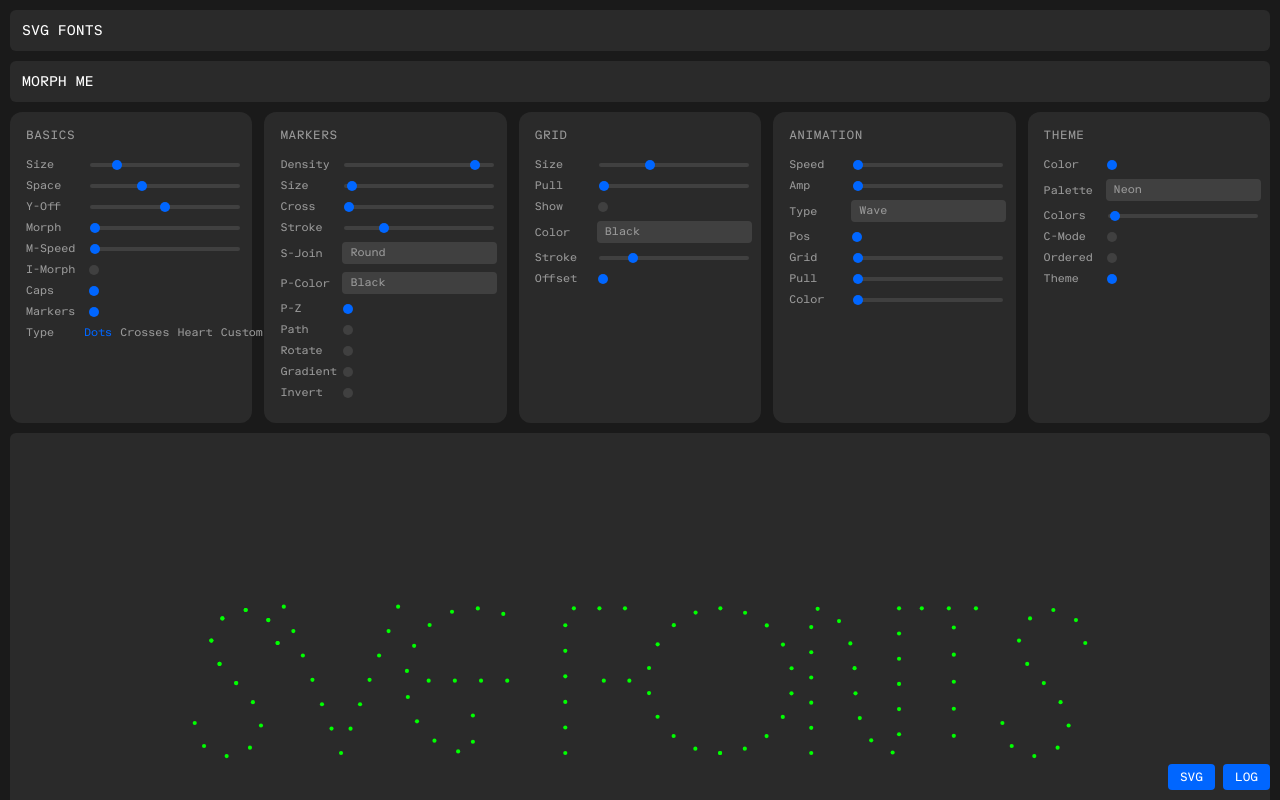
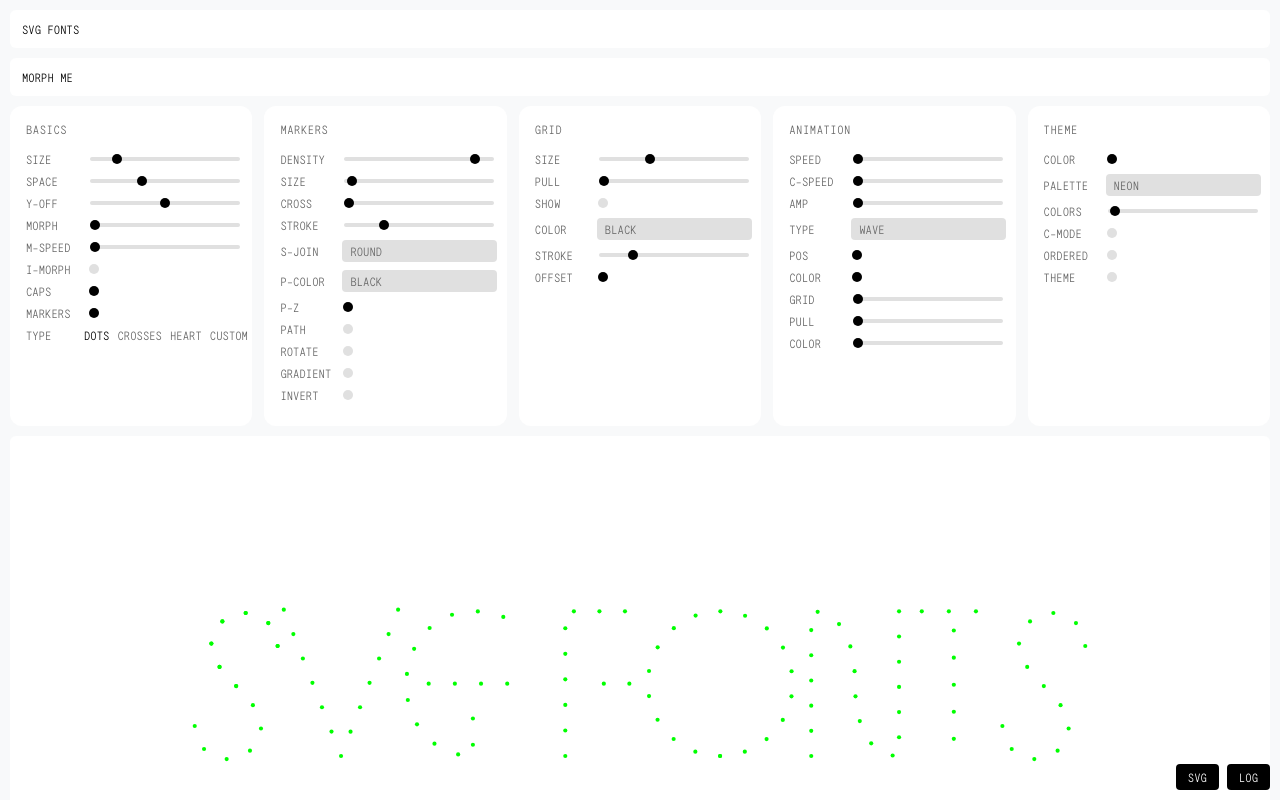
Before and after one commit to jahnDOTkoutrios/svgfontoutliner, a plain HTML site: page index.html in a window 1280 px wide. Shown: the top 800 px of the page. Drawn offline with Linux system fonts and the light colour scheme.

Commit message:
font changes

```diff
--- a/index.html
+++ b/index.html
@@ -9,25 +9,26 @@
     <script src="https://html2canvas.hertzen.com/dist/html2canvas.min.js"></script>
     <style>
         @font-face {
-            font-family: 'RiformaMonoLL';
-            src: url('RiformaMonoLL-Regular.otf') format('opentype');
+            font-family: 'G2ErikaMono';
+            src: url('G2-Erika-Mono.otf') format('opentype');
             font-weight: normal;
             font-style: normal;
         }
 
         body {
-            font-family: 'RiformaMonoLL', monospace;
+            font-family: 'G2ErikaMono', monospace;
             max-width: 100%;
             margin: 0;
             padding: 10px;
             background-color: #f8f9fa;
             transition: background-color 0.3s ease;
-            font-size: 14px;
+            font-size: 12px;
             font-weight: normal;
             box-sizing: border-box;
             min-height: 100vh;
             display: flex;
             flex-direction: column;
+            text-transform: uppercase;
         }
 
         body.dark {
@@ -47,16 +48,17 @@
         #textInput {
             width: 100%;
             padding: 12px;
-            font-size: 14px;
+            font-size: 12px;
             margin-bottom: 10px;
             border: none;
             border-radius: 6px;
             background-color: white;
-            font-family: 'RiformaMonoLL', monospace;
+            font-family: 'G2ErikaMono', monospace;
             transition: all 0.3s ease;
             box-sizing: border-box;
             outline: none;
             font-weight: normal;
+            text-transform: uppercase;
         }
 
         body.dark #textInput {
@@ -67,16 +69,17 @@
         #textInput2 {
             width: 100%;
             padding: 12px;
-            font-size: 14px;
+            font-size: 12px;
             margin-bottom: 10px;
             border: none;
             border-radius: 6px;
             background-color: white;
-            font-family: 'RiformaMonoLL', monospace;
+            font-family: 'G2ErikaMono', monospace;
             transition: all 0.3s ease;
             box-sizing: border-box;
             outline: none;
             font-weight: normal;
+            text-transform: uppercase;
         }
 
         body.dark #textInput2 {
@@ -160,12 +163,13 @@
         }
 
         .control-group label {
-            font-size: 11px;
+            font-size: 12px;
             color: #666;
             transition: color 0.3s ease;
             text-align: left;
-            font-family: 'RiformaMonoLL', monospace;
+            font-family: 'G2ErikaMono', monospace;
             font-weight: normal;
+            text-transform: uppercase;
         }
 
         body.dark .control-group label {
@@ -191,10 +195,14 @@
             -webkit-appearance: none;
             width: 10px;
             height: 10px;
-            background: #0066ff;
+            background: #000000;
             border-radius: 50%;
             cursor: pointer;
             transition: all 0.3s ease;
+        }
+
+        body.dark .control-group input[type="range"]::-webkit-slider-thumb {
+            background: #FFFFFF;
         }
 
         .control-group input[type="range"]::-webkit-slider-thumb:hover {
@@ -206,8 +214,9 @@
             font-size: 12px;
             color: #666;
             transition: color 0.3s ease;
-            font-family: 'RiformaMonoLL', monospace;
+            font-family: 'G2ErikaMono', monospace;
             font-weight: normal;
+            text-transform: uppercase;
         }
 
         body.dark .control-group span {
@@ -245,11 +254,11 @@
         }
 
         input:checked+.slider {
-            background-color: #0066ff;
+            background-color: #000000;
         }
 
         body.dark input:checked+.slider {
-            background-color: #0066ff;
+            background-color: #FFFFFF;
         }
 
         .slider:hover {
@@ -267,7 +276,7 @@
         }
 
         .export-btn {
-            background-color: #0066ff;
+            background-color: #000000;
             color: white;
             border: none;
             padding: 6px 12px;
@@ -278,21 +287,23 @@
             display: flex;
             align-items: center;
             gap: 4px;
-            font-family: 'RiformaMonoLL', monospace;
+            font-family: 'G2ErikaMono', monospace;
             font-weight: normal;
+            text-transform: uppercase;
         }
 
         .export-btn:hover {
-            background-color: #0052cc;
+            background-color: #333333;
             transform: translateY(-1px);
         }
 
         body.dark .export-btn {
-            background-color: #0066ff;
+            background-color: #FFFFFF;
+            color: #000000;
         }
 
         body.dark .export-btn:hover {
-            background-color: #0052cc;
+            background-color: #CCCCCC;
         }
 
         .control-group select {
@@ -302,14 +313,16 @@
             border: none;
             border-radius: 4px;
             padding: 0 8px;
-            font-size: 11px;
+            font-size: 12px;
             color: #666;
-            font-family: 'RiformaMonoLL', monospace;
+            font-family: 'G2ErikaMono', monospace;
             -webkit-appearance: none;
             -moz-appearance: none;
             appearance: none;
             cursor: pointer;
             outline: none;
+            font-weight: normal;
+            text-transform: uppercase;
         }
 
         body.dark .control-group select {
@@ -331,10 +344,12 @@
             padding: 4px 8px;
             border-radius: 4px;
             cursor: pointer;
-            font-size: 11px;
+            font-size: 12px;
             color: #666;
             transition: all 0.3s ease;
-            font-family: 'RiformaMonoLL', monospace;
+            font-family: 'G2ErikaMono', monospace;
+            font-weight: normal;
+            text-transform: uppercase;
         }
 
         body.dark .type-btn {
@@ -352,21 +367,23 @@
         }
 
         .type-btn.active {
-            background-color: #0066ff;
+            background-color: #000000;
             color: white;
         }
 
         body.dark .type-btn.active {
-            background-color: #0066ff;
-            color: white;
+            background-color: #FFFFFF;
+            color: #000000;
         }
 
         .type-text {
-            font-size: 11px;
+            font-size: 12px;
             color: #666;
             cursor: pointer;
             transition: all 0.3s ease;
-            font-family: 'RiformaMonoLL', monospace;
+            font-family: 'G2ErikaMono', monospace;
+            font-weight: normal;
+            text-transform: uppercase;
         }
 
         body.dark .type-text {
@@ -374,19 +391,19 @@
         }
 
         .type-text:hover {
-            color: #0066ff;
+            color: #000000;
         }
 
         body.dark .type-text:hover {
-            color: #0066ff;
+            color: #FFFFFF;
         }
 
         .type-text.active {
-            color: #0066ff;
+            color: #000000;
         }
 
         body.dark .type-text.active {
-            color: #0066ff;
+            color: #FFFFFF;
         }
     </style>
 </head>
@@ -574,6 +591,10 @@
                     <input type="range" id="animSpeed" min="0" max="100" step="1" value="0">
                 </div>
                 <div class="control-group">
+                    <label for="animColorSpeed">C-Speed</label>
+                    <input type="range" id="animColorSpeed" min="0" max="100" step="1" value="0">
+                </div>
+                <div class="control-group">
                     <label for="animAmp">Amp</label>
                     <input type="range" id="animAmp" min="0" max="500" step="1" value="0">
                 </div>
@@ -591,6 +612,13 @@
                     <label for="animPos">Pos</label>
                     <label class="switch">
                         <input type="checkbox" id="animPos" checked>
+                        <span class="slider"></span>
+                    </label>
+                </div>
+                <div class="control-group">
+                    <label for="animColor">Color</label>
+                    <label class="switch">
+                        <input type="checkbox" id="animColor" checked>
                         <span class="slider"></span>
                     </label>
                 </div>
@@ -696,9 +724,11 @@
         const gridSizeSlider = document.getElementById('gridSize');
         const gridPullSlider = document.getElementById('gridPull');
         const animSpeedSlider = document.getElementById('animSpeed');
+        const animColorSpeedSlider = document.getElementById('animColorSpeed');
         const animAmpSlider = document.getElementById('animAmp');
         const animTypeSelect = document.getElementById('animType');
         const animPosSwitch = document.getElementById('animPos');
+        const animColorSwitch = document.getElementById('animColor');
         const animGridSizeSlider = document.getElementById('animGridSize');
         const animGridPullSlider = document.getElementById('animGridPull');
         const gradientFillSwitch = document.getElementById('gradientFill');
@@ -761,9 +791,18 @@
                 startAnimation();
             }
         });
+        animColorSpeedSlider.addEventListener('input', () => {
+            if (parseFloat(animColorSpeedSlider.value) === 0) {
+                cancelAnimationFrame(animationFrame);
+                updateDisplay();
+            } else {
+                startAnimation();
+            }
+        });
         animAmpSlider.addEventListener('input', updateDisplay);
         animTypeSelect.addEventListener('change', updateDisplay);
         animPosSwitch.addEventListener('change', updateDisplay);
+        animColorSwitch.addEventListener('change', updateDisplay);
         animGridSizeSlider.addEventListener('input', updateDisplay);
         animGridPullSlider.addEventListener('change', updateDisplay);
         gradientFillSwitch.addEventListener('change', updateDisplay);
@@ -1476,9 +1515,9 @@
 
         function animate() {
             // Update color offset based on time
-            if (parseFloat(animSpeedSlider.value) > 0) {
+            if (parseFloat(animColorSpeedSlider.value) > 0 && animColorSwitch.checked) {
                 const time = (performance.now() - startTime) / 1000;
-                const speed = parseFloat(animSpeedSlider.value) / 10;
+                const speed = parseFloat(animColorSpeedSlider.value) / 50; // Reduced speed factor
                 const colorOffset = (time * speed) % 1;
                 animColorOffsetSlider.value = colorOffset * 100;
                 generateColors();
@@ -1967,8 +2006,8 @@
         }
 
         // Set default values
-        darkModeSwitch.checked = true;
-        document.body.classList.add('dark');
+        darkModeSwitch.checked = false;
+        document.body.classList.remove('dark');
 
         colorModeSwitch.checked = true;
 
@@ -2130,6 +2169,17 @@
             generateColors();
             updateDisplay();
         });
+
+        // Update display on input changes
+        animColorSwitch.addEventListener('change', updateDisplay);
+        animColorSpeedSlider.addEventListener('input', () => {
+            if (parseFloat(animColorSpeedSlider.value) === 0) {
+                cancelAnimationFrame(animationFrame);
+                updateDisplay();
+            } else {
+                startAnimation();
+            }
+        });
     </script>
 </body>
 
```
Also changed, not shown: G2-Erika-Mono.otf (added), RiformaMonoLL-Regular.otf (deleted).
